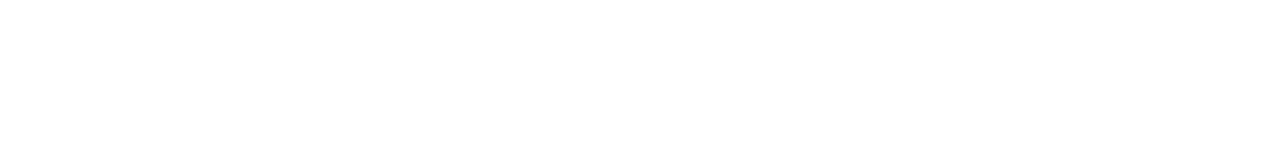
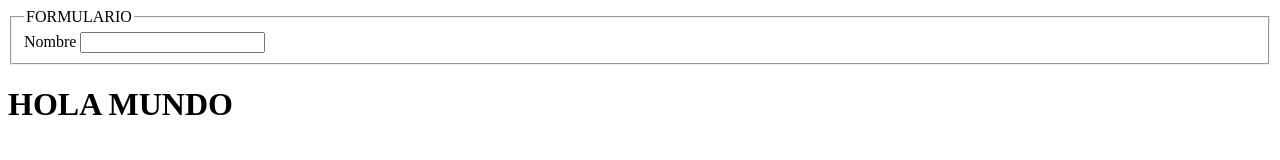
Before and after one commit to yesidleon1393/Evaluaciones, a plain HTML site: page index.html in a window 1280 px wide. Drawn offline with Linux system fonts and the light colour scheme.

```diff
--- a/index.html
+++ b/index.html
@@ -9,7 +9,15 @@
 
 		<title>concierto</title>
 	</head>
+<form autocomplete="on" name="Formulario 1">
+	<fieldset>
+		<legend>FORMULARIO</legend>
+		<label for="Nombre">Nombre</label>
+		<input type="text">
 
+	</fieldset>
 
+</form>
+<p> <h1> HOLA MUNDO </h1> </p>
 
 </html>
```
